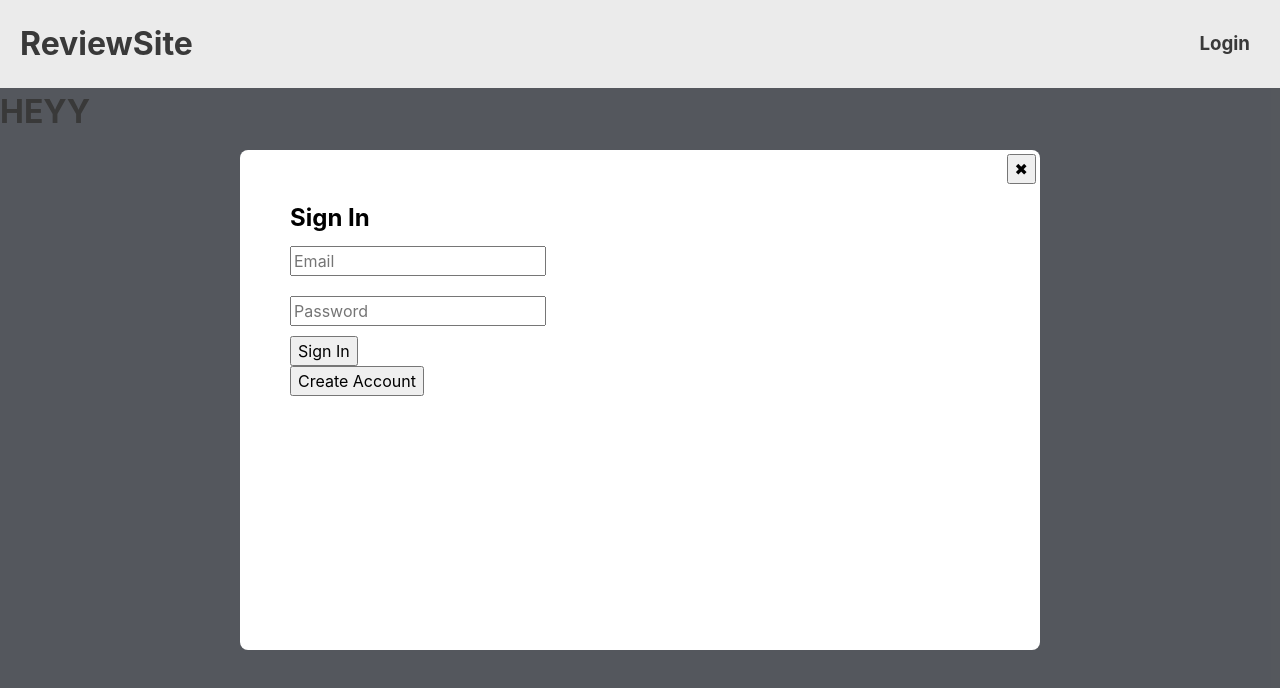
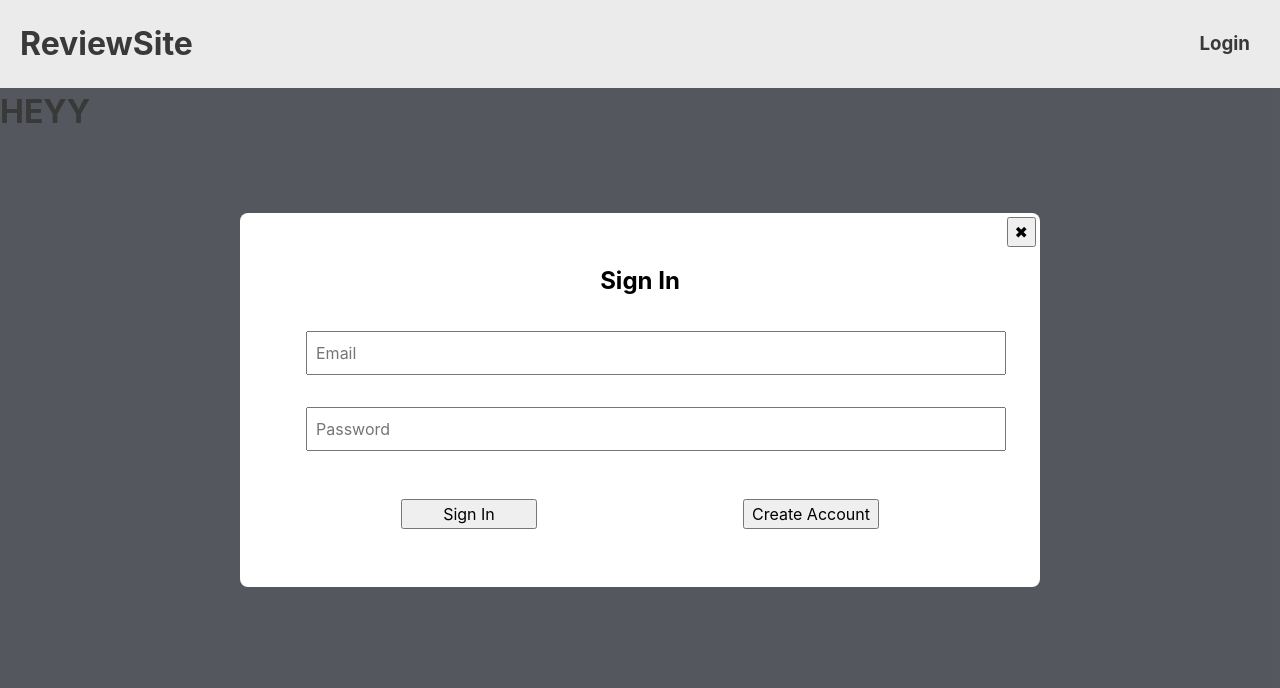
Before and after one commit to Laxunie/review-site, a React (Create React App) app: page / in a window 1280 px wide. Both pictures are taken after a click on the element "Login". Shown: the top 688 px of the page. Built offline with nearby package versions, Linux system fonts and the light colour scheme; no server answers.

Commit message:
Added Sign in/up CSS

```diff
--- a/src/Components/SignIn.css
+++ b/src/Components/SignIn.css
@@ -0,0 +1,26 @@
+.modalContainer {
+    height: fit-content;
+}
+
+.signUpInfo h2 {
+    margin: 1rem;
+    display: flex;
+    justify-content: center;
+}
+
+.form input {
+    margin: 1rem;
+    padding: 0.5rem;
+    width: 100%;
+}
+
+.buttons {
+    padding: 0.5rem;
+    display: flex;
+    justify-content: space-around
+}
+
+.buttons button {
+    margin-top: 1.5em;
+    width: 20%;
+}
--- a/src/Components/SignIn.js
+++ b/src/Components/SignIn.js
@@ -95,6 +95,7 @@ function Modal({closeModal}){
                                     {confirmpasswordPass && <span id='confirmPass'>✔️</span>}
                                 </div>
                             </div>
+                            <div className='buttons'>
                                 <button onClick={() => {
                                         if(confirmPassword != password){
                                             return
@@ -104,6 +105,7 @@ function Modal({closeModal}){
                                         }
                                         CreateAccount(email, password, closeModal())
                                     }}>Create</button>
+                                </div>
                         </div>
                 :
                 <div className='signUpContainer'>
@@ -120,10 +122,10 @@ function Modal({closeModal}){
                             </div>
                         </div>
                     </div>
+                    <div className='buttons'>
                         <button onClick={() => {
                                     SignIn(email, password, closeModal())
                                 }}>Sign In</button>
-                    <div className='createActBtn'>
                         <button onClick={() => {setCreate(true)}}>Create Account</button>
                     </div>
                 </div>}
```
Lines whose indentation alone changed are shown as unchanged.
